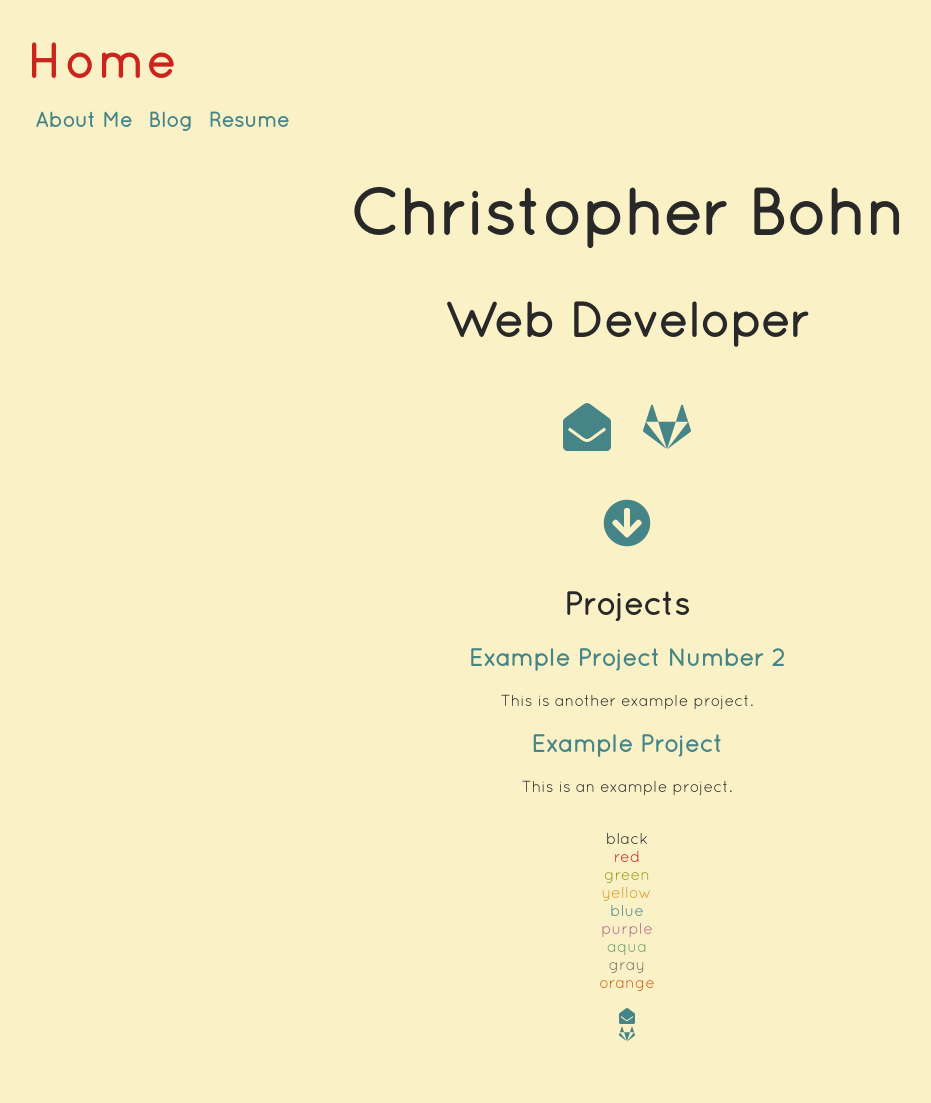
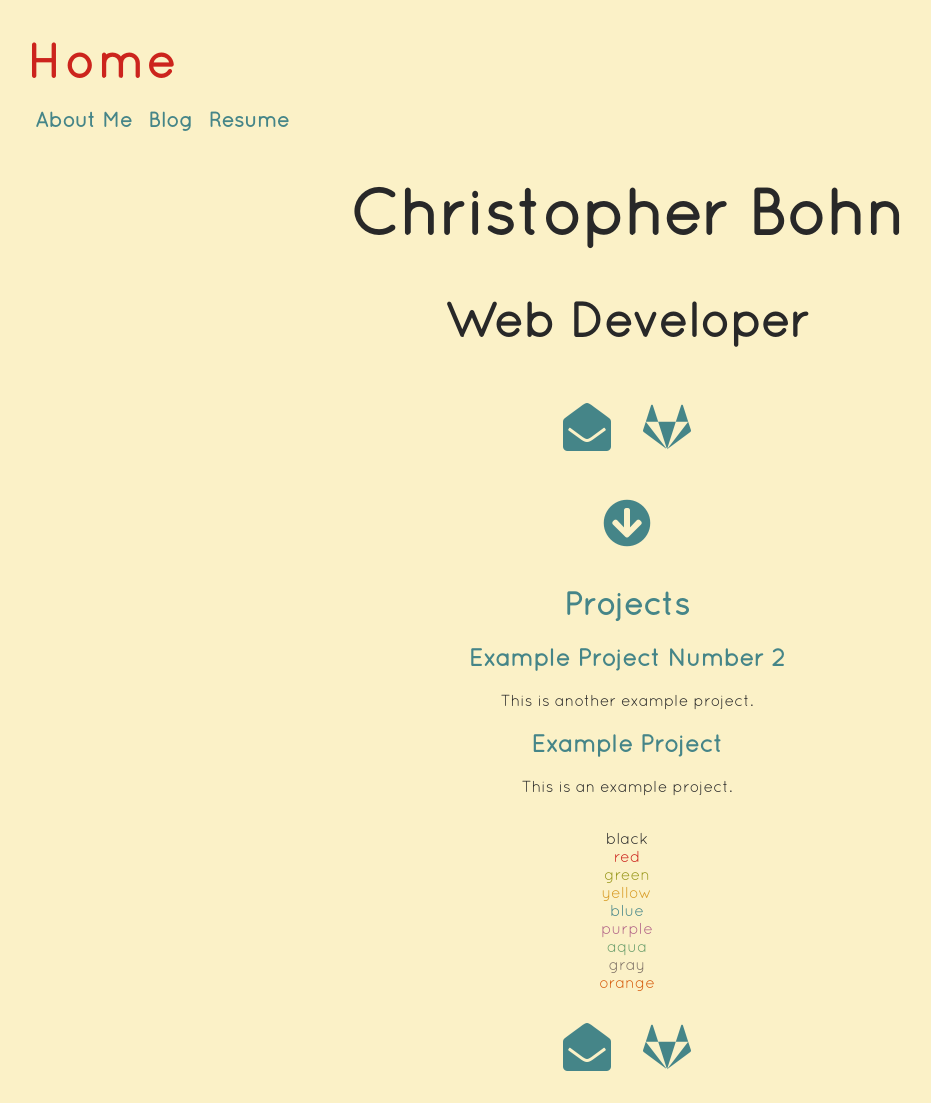
Before and after one commit to chrisbohn8/test, a Jekyll site: the page built from index.md, in a window 1280 px wide. Shown: the whole page, without its empty margins (13-944 px from the left). Built offline with Jekyll 4.4.1, drawn with Linux system fonts in a browser that asks for light colours; before the commit the page ends 1059 px from its top, so only the background shows below that.

Commit message:
Add styles to footer. Fix routing for blog posts & projects. Add projects index page.

```diff
--- a/_includes/footer.html
+++ b/_includes/footer.html
@@ -1,12 +1,12 @@
-<ul>
+<ul class="social">
   <li>
     <a href="#" >
-      <i class="fas fa-envelope-open"></i>
+      <i class="fas fa-envelope-open social__icons"></i>
     </a>
   </li>
   <li>
     <a href="#" >
-      <i class="fab fa-gitlab"></i>
+      <i class="fab fa-gitlab social__icons"></i>
     </a>
   </li>
 </ul>
--- a/_includes/posts.html
+++ b/_includes/posts.html
@@ -1,7 +1,7 @@
 <ul>
   {% for post in site.posts %}
     <li>
-      <h2><a href="{{ post.url }}">{{ post.title }}</a></h2>
+      <h2><a href="{{ post.url | prepend: site.baseurl }}">{{ post.title }}</a></h2>
     </li>
   {% endfor %}
 </ul>
--- a/_includes/projects.html
+++ b/_includes/projects.html
@@ -1,7 +1,7 @@
 <ul>
   {% for project in site.projects %}
     <li>
-      <h2><a href="{{ project.url }}">{{ project.name }}</a></h2>
+      <h2><a href="{{ project.url | prepend: site.baseurl }}">{{ project.name }}</a></h2>
       <p>{{ project.content | markdownify }}</p>
     </li>
   {% endfor %}
--- a/index.md
+++ b/index.md
@@ -3,6 +3,8 @@ layout: home
 title: Home
 ---
 {% include intro.html %}
-# Projects
+<h1>
+  <a href="{{ '/projects' | prepend: site.baseurl }}">Projects</a>
+</h1>
 
 {% include projects.html %}
```
Also changed, not shown: projects.md (added, +8 -0 lines).
